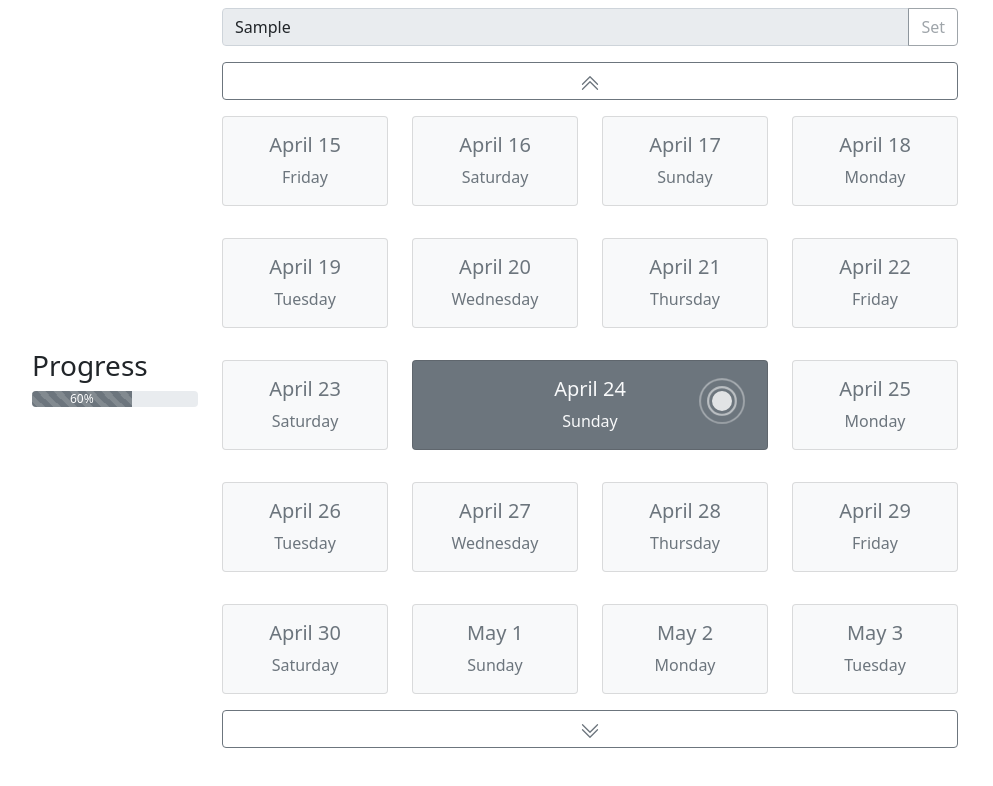
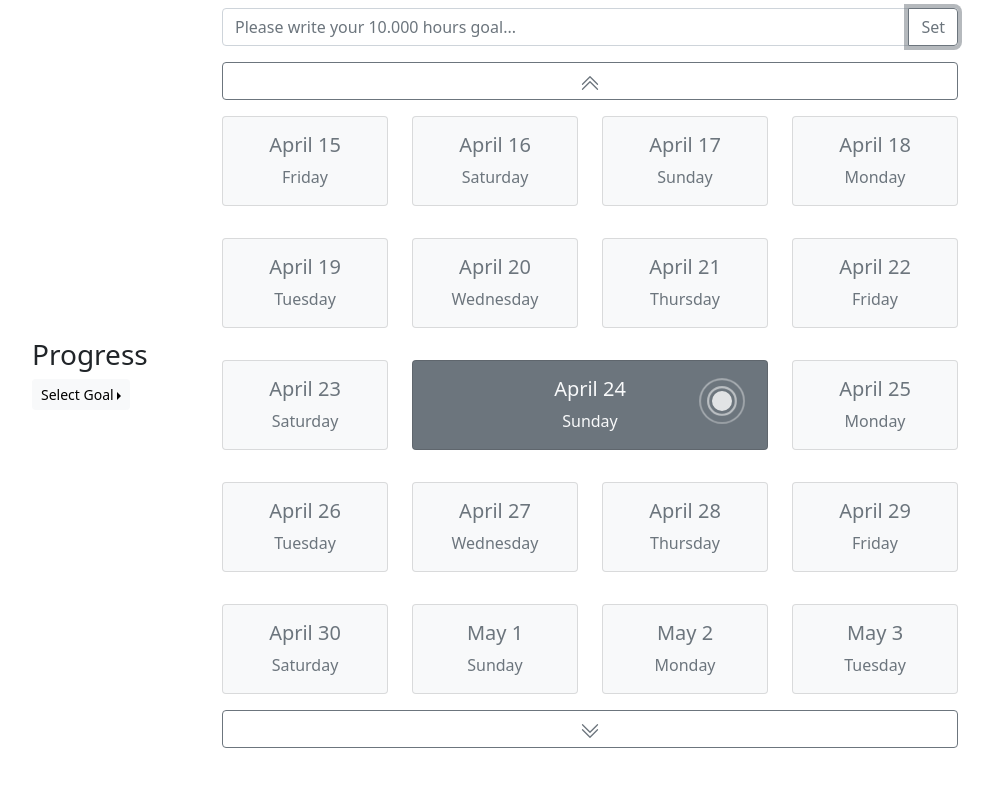
Before and after one commit to ktmrlky/ten-thousand, a React (Create React App) app: page / in a window 1280 px wide. Both pictures are taken after typing "Sample" into the empty fields and a click on the button "Set". Shown: the top 786 px of the page, without its empty margins (50-1043 px from the left). Built offline with nearby package versions, Linux system fonts and the light colour scheme.

Commit message:
homa page progress changed

```diff
--- a/src/components/FormComponent.js
+++ b/src/components/FormComponent.js
@@ -6,7 +6,7 @@ import {
 } from "../contexts/GoalContext";
 
 const FormComponent = () => {
-  const aim = useGoalComponent();
+  const aim = useGoalComponent()[1];
   const handleGoal = useGoalUpdateComponent()[0];
   const handleSubmit = useGoalUpdateComponent()[1];
 
@@ -18,17 +18,11 @@ const FormComponent = () => {
           placeholder="Please write your 10.000 hours goal..."
           size="md"
           onChange={(e) => handleGoal(e)}
-          value={aim.goal}
-          disabled={aim.submitted === false ? false : true}
+          value={aim}
           aria-describedby="basic-addon2"
           required
         />
-        <Button
-          variant="outline-secondary"
-          id="button-addon2"
-          disabled={aim.submitted === false ? false : true}
-          type="submit"
-        >
+        <Button variant="outline-secondary" id="button-addon2" type="submit">
           Set
         </Button>
       </InputGroup>
--- a/src/components/ModalFormComponent.js
+++ b/src/components/ModalFormComponent.js
@@ -12,7 +12,7 @@ import {
 import { useGoalComponent } from "../contexts/GoalContext";
 
 const ModalFormComponent = ({ handleChange, handleSubmit, activity }) => {
-  const goal = useGoalComponent();
+  const goal = useGoalComponent()[0];
 
   return (
     <>
@@ -43,7 +43,11 @@ const ModalFormComponent = ({ handleChange, handleSubmit, activity }) => {
                   <option disabled defaultValue="" value="">
                     Select Goal
                   </option>
-                  <option value={goal.goal}>{goal.goal}</option>
+                  {goal.goals.map((goal, index) => (
+                    <option key={index} value={goal}>
+                      {goal}
+                    </option>
+                  ))}
                 </Form.Select>
               </FloatingLabel>
             </Col>
@@ -76,7 +80,7 @@ const ModalFormComponent = ({ handleChange, handleSubmit, activity }) => {
           </Row>
         </InputGroup>
       </Form>
-      {goal.goal === "" && (
+      {goal.goals.length === 0 && (
         <Alert variant="danger">
           Please, set a target in <strong>main page</strong> to add activities.
         </Alert>
--- a/src/contexts/GoalContext.js
+++ b/src/contexts/GoalContext.js
@@ -1,4 +1,4 @@
-import React, { useContext, useEffect, useRef, useState } from "react";
+import React, { useContext, useEffect, useState } from "react";
 
 const GoalContext = React.createContext();
 const GoalUpdateContext = React.createContext();
@@ -12,38 +12,43 @@ export function useGoalUpdateComponent() {
 }
 
 export function GoalProvider(props) {
-  const last = useRef(false);
+  const [control, setControl] = useState(false);
+  const [goalHelper, setGoalHelper] = useState("");
   const [goal, setGoal] = useState({
-    goal: "",
-    submitted: last.current,
+    goals: [],
   });
 
   useEffect(() => {
     const input = JSON.parse(localStorage.getItem("goal"));
     if (input) {
-      setGoal(input);
-    }
-  }, []);
-
-  useEffect(() => {
-    if (goal.submitted) {
+      setGoal({ goals: input.goals });
+      setControl(false);
+    } else {
       localStorage.setItem("goal", JSON.stringify(goal));
     }
+
     // eslint-disable-next-line
-  }, [goal.submitted]);
+  }, [control]);
 
   const handleGoal = (e) => {
     e.preventDefault();
-    setGoal({ ...goal, goal: e.target.value });
+    setGoalHelper(e.target.value);
   };
 
   function handleSubmit(e) {
     e.preventDefault();
-    setGoal({ ...goal, submitted: true });
+    const goals = JSON.parse(localStorage.getItem("goal"));
+    if (goalHelper !== "") {
+      goals.goals.push(goalHelper);
+      localStorage.setItem("goal", JSON.stringify(goals));
+      setGoal({ goals: goals });
+      setControl(true);
+    }
+    setGoalHelper("");
   }
 
   return (
-    <GoalContext.Provider value={goal}>
+    <GoalContext.Provider value={[goal, goalHelper]}>
       <GoalUpdateContext.Provider value={[handleGoal, handleSubmit]}>
         {props.children}
       </GoalUpdateContext.Provider>
--- a/src/pages/Home.js
+++ b/src/pages/Home.js
@@ -1,5 +1,13 @@
 import React, { useState } from "react";
-import { Button, Col, Container, ProgressBar, Row } from "react-bootstrap";
+import {
+  Button,
+  Col,
+  Container,
+  Dropdown,
+  DropdownButton,
+  ProgressBar,
+  Row,
+} from "react-bootstrap";
 import FormComponent from "../components/FormComponent";
 import DownDouble from "../assets/DownDouble";
 import UpDouble from "../assets/UpDouble";
@@ -7,12 +15,15 @@ import CardComponentForTen from "../components/CardComponentForTen";
 import ModalComponent from "../components/ModalComponent";
 import { monthNames } from "../constants/MonthNames";
 import { useDailyUpdateComponent } from "../contexts/DailyActivityContext";
+import { useGoalComponent } from "../contexts/GoalContext";
 
 const Home = () => {
   const [modalShow, setModalShow] = useState(false);
   const [modalDayInformation, setModalDayInformation] = useState("");
   const [tableDate, setTableDate] = useState({ firstPart: 9, secondPart: 1 });
   const handleDate = useDailyUpdateComponent()[0];
+  const goals = useGoalComponent()[0].goals;
+  const [activeGoal, setActiveGoal] = useState("Select Goal");
 
   const now = 60;
   const progressInstance = (
@@ -62,10 +73,31 @@ const Home = () => {
     <Container>
       <Row className="justify-content-md-center mt-2 mb-1">
         <Col md={2} className="d-flex align-items-center">
-          <div className="sticky-xl-top sticky-lg-top sticky-md-top sticky-sm-top flex-fill my-4">
-            <h3>Progress</h3>
-            <span className="mt-3">{progressInstance}</span>
-          </div>
+          {goals.length > 0 && (
+            <div className="sticky-xl-top sticky-lg-top sticky-md-top sticky-sm-top flex-fill my-4">
+              <h3>Progress</h3>
+              <DropdownButton
+                drop="end"
+                size="sm"
+                variant="light"
+                title={activeGoal}
+                className="mb-2"
+              >
+                {goals.map((goal, index) => (
+                  <Dropdown.Item
+                    eventKey={activeGoal}
+                    key={index}
+                    onClick={() => setActiveGoal(goal)}
+                  >
+                    {goal}
+                  </Dropdown.Item>
+                ))}
+              </DropdownButton>
+              {activeGoal !== "Select Goal" && (
+                <span className="mt-3">{progressInstance}</span>
+              )}
+            </div>
+          )}
         </Col>
         <Col>
           <FormComponent />
```
Also changed, not shown: 1 other file (tests, documents, lock files or other folders).
